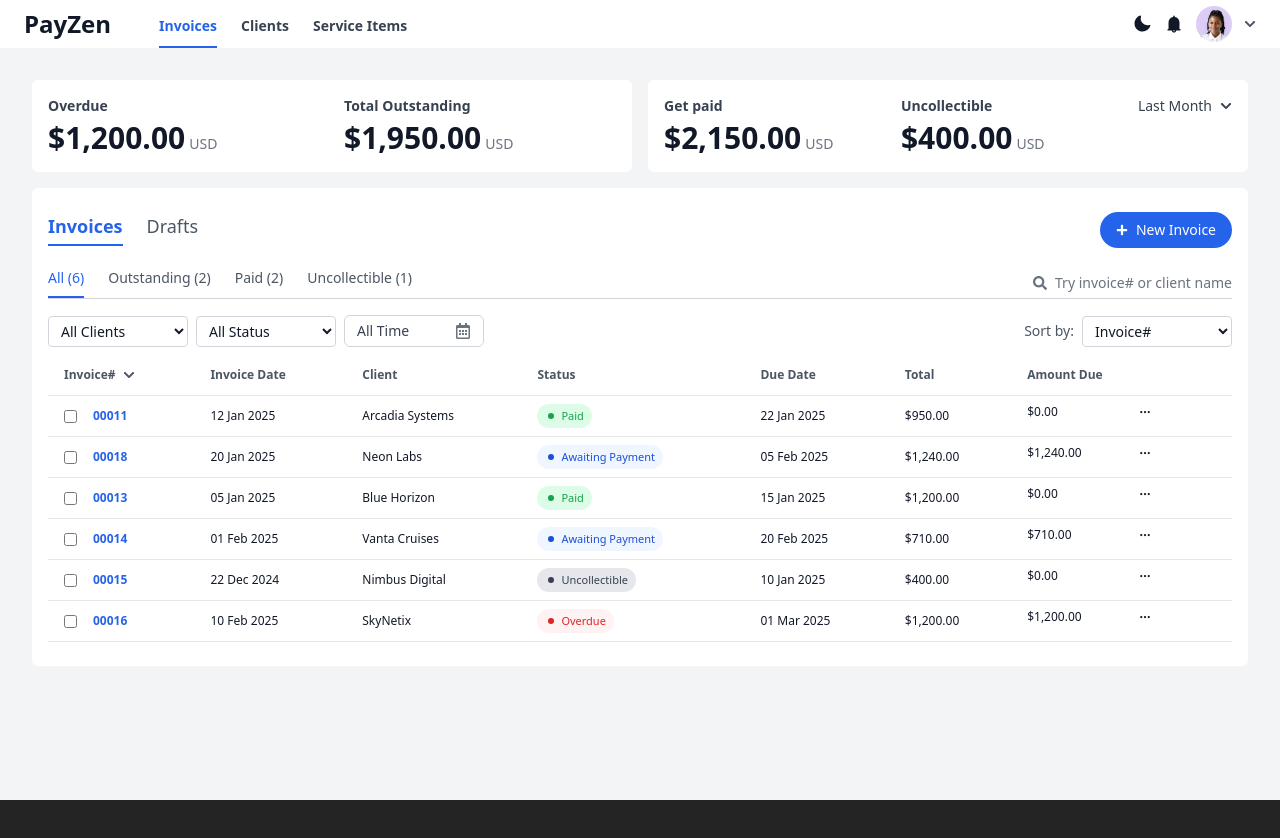
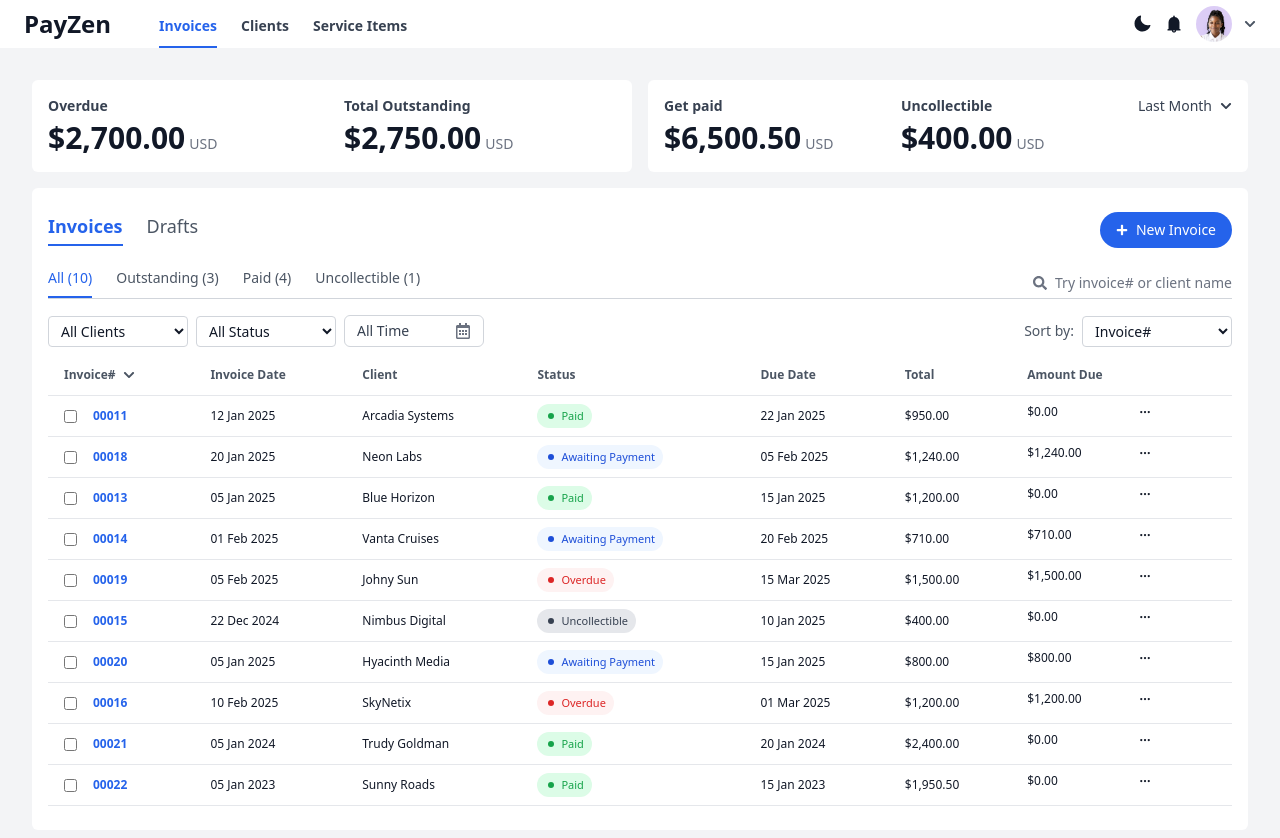
Before and after one commit to KikiXoxo/payzen-invoice-page, a React (Vite) app: page / in a window 1280 px wide. Shown: the top 838 px of the page. Before the commit the page ends 800 px from the top, so only its background shows below. Built offline with nearby package versions, Linux system fonts and the light colour scheme.

Commit message:
chore: expand mock data for better visual testing

```diff
--- a/src/data/mockInvoices.js
+++ b/src/data/mockInvoices.js
@@ -79,6 +79,24 @@ const mockInvoices = [
     total: 710,
   },
   {
+    id: 19,
+    clientName: 'Johny Sun',
+    clientEmail: 'accounts@johny.com',
+    issueDate: '2025-02-05',
+    dueDate: '2025-03-15',
+    status: 'Overdue',
+    items: [
+      {
+        description: 'Brand Identity Package',
+        qty: 1,
+        rate: 1500,
+        discount: 0,
+        amount: 1500,
+      },
+    ],
+    total: 1500,
+  },
+  {
     id: 15,
     clientName: 'Nimbus Digital',
     clientEmail: 'billing@nimbus.io',
@@ -95,6 +113,24 @@ const mockInvoices = [
       },
     ],
     total: 400,
+  },
+  {
+    id: 20,
+    clientName: 'Hyacinth Media',
+    clientEmail: 'accounts@hyacinth.com',
+    issueDate: '2025-01-05',
+    dueDate: '2025-01-15',
+    status: 'Outstanding',
+    items: [
+      {
+        description: 'Brand Identity Package',
+        qty: 1,
+        rate: 800,
+        discount: 0,
+        amount: 800,
+      },
+    ],
+    total: 800,
   },
   {
     id: 16,
@@ -114,6 +150,42 @@ const mockInvoices = [
     ],
     total: 1200,
   },
+  {
+    id: 21,
+    clientName: 'Trudy Goldman',
+    clientEmail: 'accounts@trudy.com',
+    issueDate: '2024-01-05',
+    dueDate: '2024-01-20',
+    status: 'Paid',
+    items: [
+      {
+        description: 'Brand Identity Package',
+        qty: 1,
+        rate: 2400,
+        discount: 0,
+        amount: 2400,
+      },
+    ],
+    total: 2400,
+  },
+  {
+    id: 22,
+    clientName: 'Sunny Roads',
+    clientEmail: 'accounts@sunny.com',
+    issueDate: '2023-01-05',
+    dueDate: '2023-01-15',
+    status: 'Paid',
+    items: [
+      {
+        description: 'Brand Identity Package',
+        qty: 1,
+        rate: 1950.5,
+        discount: 0,
+        amount: 1950.5,
+      },
+    ],
+    total: 1950.5,
+  },
 ];
 
 export default mockInvoices;
```
